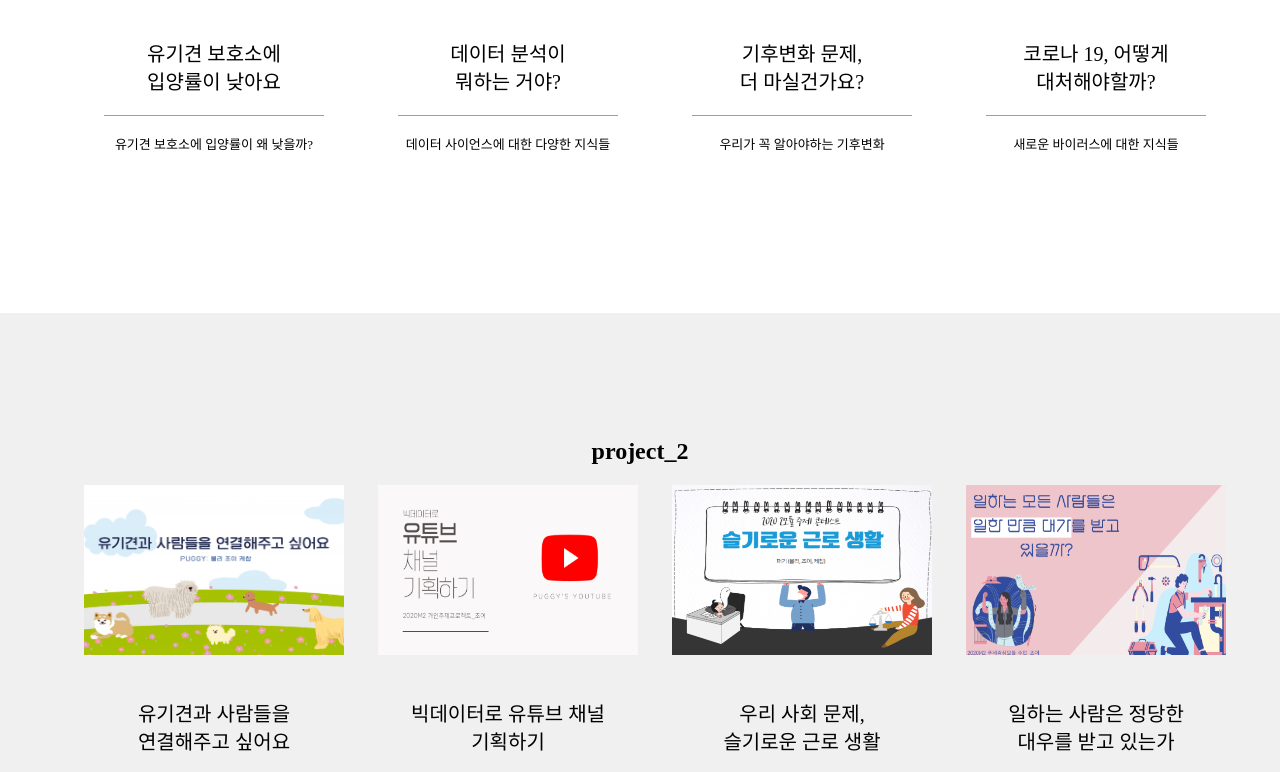
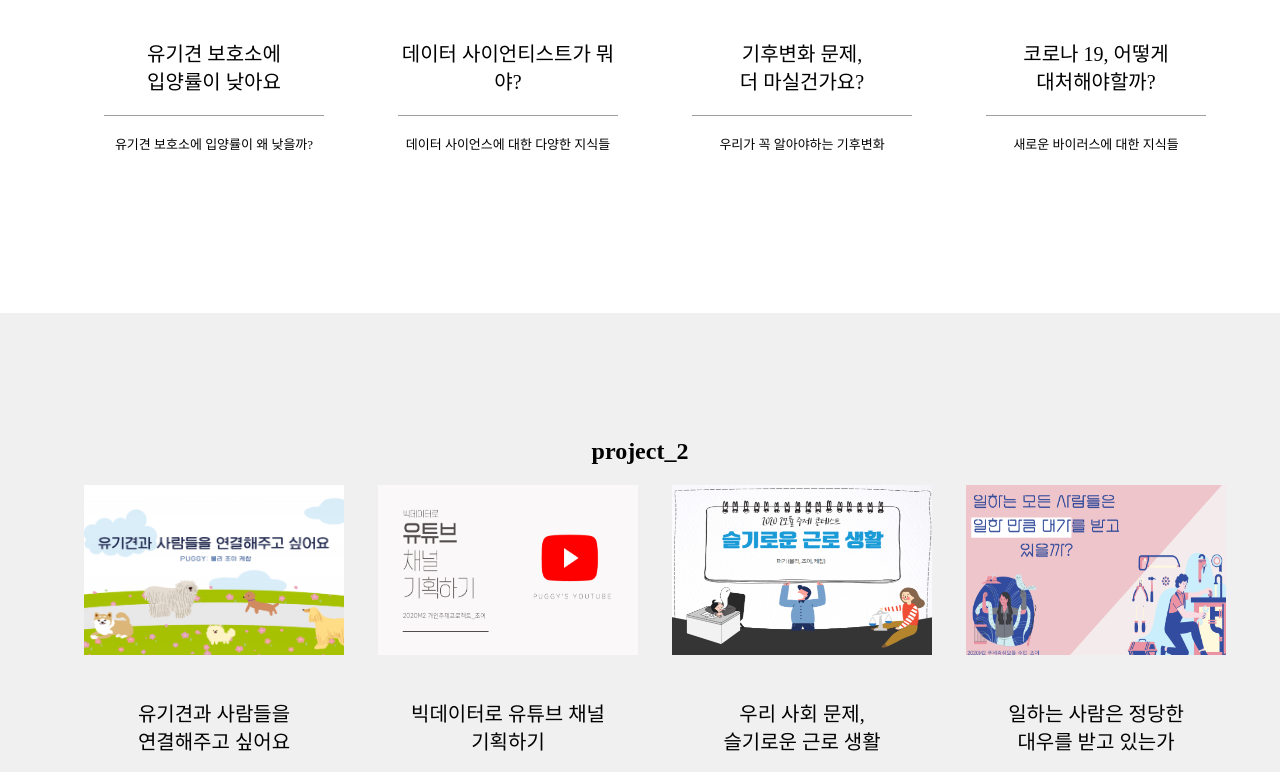
Before and after one commit to Parkwoojung/bunnyieejoy, a plain HTML site: page 다시 만드는 웹/진짜 디시 만드는 웹/마지막으로 다시/wjjj.html in a window 1280 px wide. Shown: the part 2275-3047 px from the top of the page. Drawn offline with Linux system fonts and the light colour scheme; a web font is replaced by a local one.

Commit message:
d랩 제외 피티만

```diff
--- a/다시 만드는 웹/진짜 디시 만드는 웹/마지막으로 다시/wjjj.html
+++ b/다시 만드는 웹/진짜 디시 만드는 웹/마지막으로 다시/wjjj.html
@@ -177,7 +177,7 @@
                 <img src="M1개인주제.png">
             </em>
             <div>
-                <h3>데이터 분석이<br> 뭐하는 거야?</h3>
+                <h3>데이터 사이언티스트가 뭐야?</h3>
                 <p><br>데이터 사이언스에 대한 다양한 지식들</p>
                 <div></div>
             </div>
```
Also changed, not shown: 다시 만드는 웹/진짜 디시 만드는 웹/마지막으로 다시/m1개인주제.png, 13 other files.
